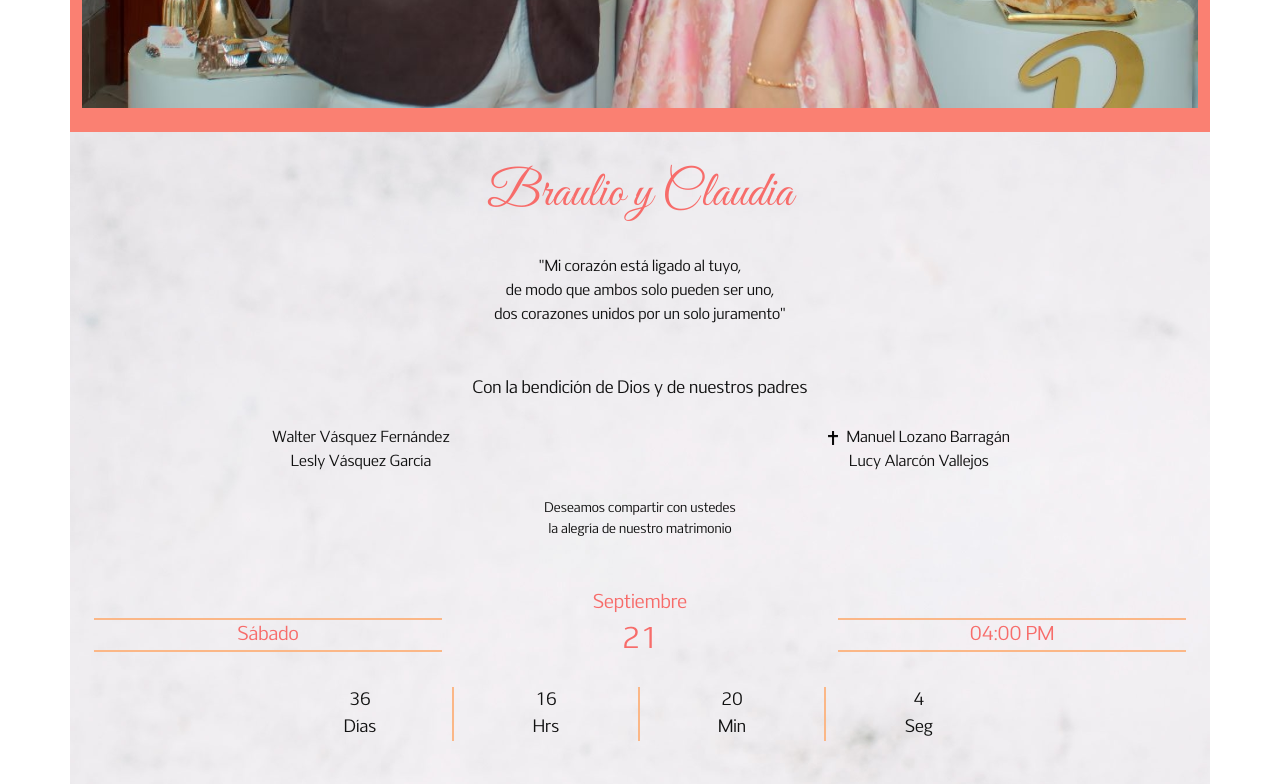
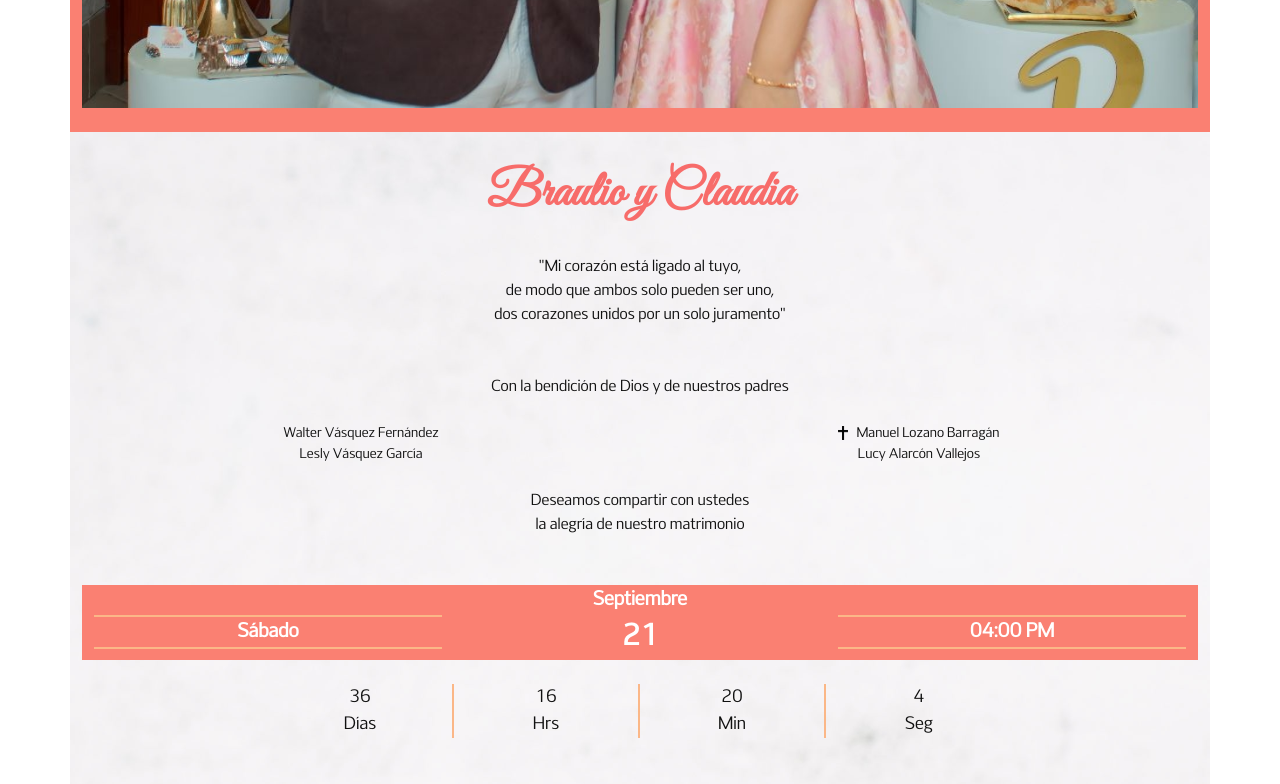
Before and after one commit to bvasquez-code/AppWedding, an Angular app: page / in a window 1280 px wide. Shown: the part 660-1444 px from the top of the page. Built offline with nearby package versions, Linux system fonts and the light colour scheme; a web font is replaced by a local one.

Commit message:
Confirmacion en 2 botones

```diff
--- a/src/app/app.component.css
+++ b/src/app/app.component.css
@@ -22,7 +22,7 @@
 
 .container-body-img {
   background-color: rgba(233, 199, 199, 0.1);
-  background-image: url('/assets/img/fondo-container-2.jpg');
+  background-image: url('/assets/img/fondo-container-4.jpg');
   font-family: 'Boda_B_C';
   color : #111111;
   /* background-size: cover; */
--- a/src/app/app.component.html
+++ b/src/app/app.component.html
@@ -19,7 +19,7 @@
   <div class="container text-center">
     <br>
     <div class="row">
-      <div class="col-12 txt-50 txt-coral-title">Braulio y Claudia</div>
+      <div class="col-12 txt-50 bold txt-coral-title">Braulio y Claudia</div>
     </div>
     <br>
 
@@ -32,16 +32,16 @@
 
     <br><br>
 
-    <div class="row txt-18">
+    <div class="row txt-16">
       <div class="col-12">Con la bendición de Dios y de nuestros padres</div>
     </div>
     <br>
     <div class="row">
-      <div class="col-6 txt-16">
+      <div class="col-6 txt-14">
         Walter Vásquez Fernández<br>
         Lesly Vásquez García<br>
       </div>
-      <div class="col-6 txt-16">
+      <div class="col-6 txt-14">
         <img src="assets\img\cross.png" alt="Cruz" class="cruz-icon">
         Manuel Lozano Barragán <br>
         Lucy Alarcón Vallejos<br>
@@ -49,7 +49,7 @@
     </div>
     <br>
     <div class="row">
-      <div class="col-12 txt-14">
+      <div class="col-12 txt-16">
         Deseamos compartir con ustedes<br>
         la alegría de nuestro matrimonio<br>
       </div>
@@ -57,24 +57,24 @@
 
     <br><br>
 
-    <div class="row">
+    <div class="row row-boda">
       <div class="col-4"></div>
-      <div class="col-4 txt-coral txt-20 text-center">
+      <div class="col-4 txt-white txt-20 bold text-center">
         Septiembre
       </div>
       <div class="col-4"></div>
     </div>
-    <div class="row">
+    <div class="row row-boda">
       <div class="col-4">
-        <div class="col-12 thick-top-bottom-border txt-20 txt-coral">
+        <div class="col-12 thick-top-bottom-border txt-20 bold txt-white">
           Sábado
         </div>
       </div>
-      <div class="col-4 txt-coral txt-30">
+      <div class="col-4 txt-white txt-30 bold">
         21
       </div>
       <div class="col-4">
-        <div class="col-12 thick-top-bottom-border txt-20 txt-coral">
+        <div class="col-12 thick-top-bottom-border txt-20 bold txt-white">
           04:00 PM
         </div>
       </div>
@@ -175,7 +175,8 @@
     <br>
     <div class="row">
       <div class="col-12 txt-14">
-        Avenida Algarrobos lote 23<br>
+        Av. Algarrobos Lote 23<br>
+        (Frente a la Universidad Alas Peruanas)<br>
         - Pimentel -<br>
       </div>
     </div>
@@ -279,7 +280,18 @@
     <div class="row">
       <div class="col-12">
         <button type="button" class="btn btn-primary btn-boda" (click)="redirectToWhatsApp()">
-           Confirmar
+           Confirmar a Braulio
+           <svg xmlns="http://www.w3.org/2000/svg" width="16" height="16" fill="currentColor" class="bi bi-whatsapp" viewBox="0 0 16 16">
+            <path d="M13.601 2.326A7.85 7.85 0 0 0 7.994 0C3.627 0 .068 3.558.064 7.926c0 1.399.366 2.76 1.057 3.965L0 16l4.204-1.102a7.9 7.9 0 0 0 3.79.965h.004c4.368 0 7.926-3.558 7.93-7.93A7.9 7.9 0 0 0 13.6 2.326zM7.994 14.521a6.6 6.6 0 0 1-3.356-.92l-.24-.144-2.494.654.666-2.433-.156-.251a6.56 6.56 0 0 1-1.007-3.505c0-3.626 2.957-6.584 6.591-6.584a6.56 6.56 0 0 1 4.66 1.931 6.56 6.56 0 0 1 1.928 4.66c-.004 3.639-2.961 6.592-6.592 6.592m3.615-4.934c-.197-.099-1.17-.578-1.353-.646-.182-.065-.315-.099-.445.099-.133.197-.513.646-.627.775-.114.133-.232.148-.43.05-.197-.1-.836-.308-1.592-.985-.59-.525-.985-1.175-1.103-1.372-.114-.198-.011-.304.088-.403.087-.088.197-.232.296-.346.1-.114.133-.198.198-.33.065-.134.034-.248-.015-.347-.05-.099-.445-1.076-.612-1.47-.16-.389-.323-.335-.445-.34-.114-.007-.247-.007-.38-.007a.73.73 0 0 0-.529.247c-.182.198-.691.677-.691 1.654s.71 1.916.81 2.049c.098.133 1.394 2.132 3.383 2.992.47.205.84.326 1.129.418.475.152.904.129 1.246.08.38-.058 1.171-.48 1.338-.943.164-.464.164-.86.114-.943-.049-.084-.182-.133-.38-.232"/>
+          </svg>
+        </button>
+      </div>
+    </div>
+    <br>
+    <div class="row">
+      <div class="col-12">
+        <button type="button" class="btn btn-primary btn-boda" (click)="redirectToWhatsApp()">
+           Confirmar a Claudia
            <svg xmlns="http://www.w3.org/2000/svg" width="16" height="16" fill="currentColor" class="bi bi-whatsapp" viewBox="0 0 16 16">
             <path d="M13.601 2.326A7.85 7.85 0 0 0 7.994 0C3.627 0 .068 3.558.064 7.926c0 1.399.366 2.76 1.057 3.965L0 16l4.204-1.102a7.9 7.9 0 0 0 3.79.965h.004c4.368 0 7.926-3.558 7.93-7.93A7.9 7.9 0 0 0 13.6 2.326zM7.994 14.521a6.6 6.6 0 0 1-3.356-.92l-.24-.144-2.494.654.666-2.433-.156-.251a6.56 6.56 0 0 1-1.007-3.505c0-3.626 2.957-6.584 6.591-6.584a6.56 6.56 0 0 1 4.66 1.931 6.56 6.56 0 0 1 1.928 4.66c-.004 3.639-2.961 6.592-6.592 6.592m3.615-4.934c-.197-.099-1.17-.578-1.353-.646-.182-.065-.315-.099-.445.099-.133.197-.513.646-.627.775-.114.133-.232.148-.43.05-.197-.1-.836-.308-1.592-.985-.59-.525-.985-1.175-1.103-1.372-.114-.198-.011-.304.088-.403.087-.088.197-.232.296-.346.1-.114.133-.198.198-.33.065-.134.034-.248-.015-.347-.05-.099-.445-1.076-.612-1.47-.16-.389-.323-.335-.445-.34-.114-.007-.247-.007-.38-.007a.73.73 0 0 0-.529.247c-.182.198-.691.677-.691 1.654s.71 1.916.81 2.049c.098.133 1.394 2.132 3.383 2.992.47.205.84.326 1.129.418.475.152.904.129 1.246.08.38-.058 1.171-.48 1.338-.943.164-.464.164-.86.114-.943-.049-.084-.182-.133-.38-.232"/>
           </svg>
```
Also changed, not shown: src/assets/img/fondo-container-4.jpg (added), src/assets/img/fondo-container3.jpg (added).
